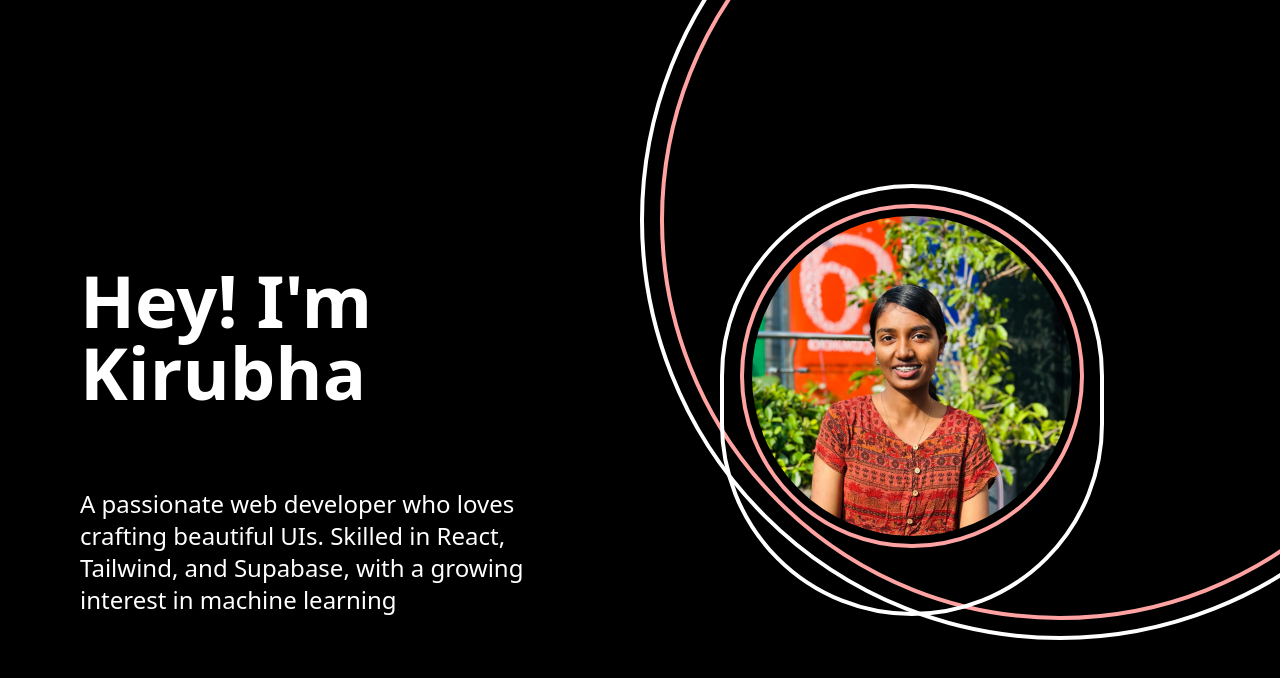
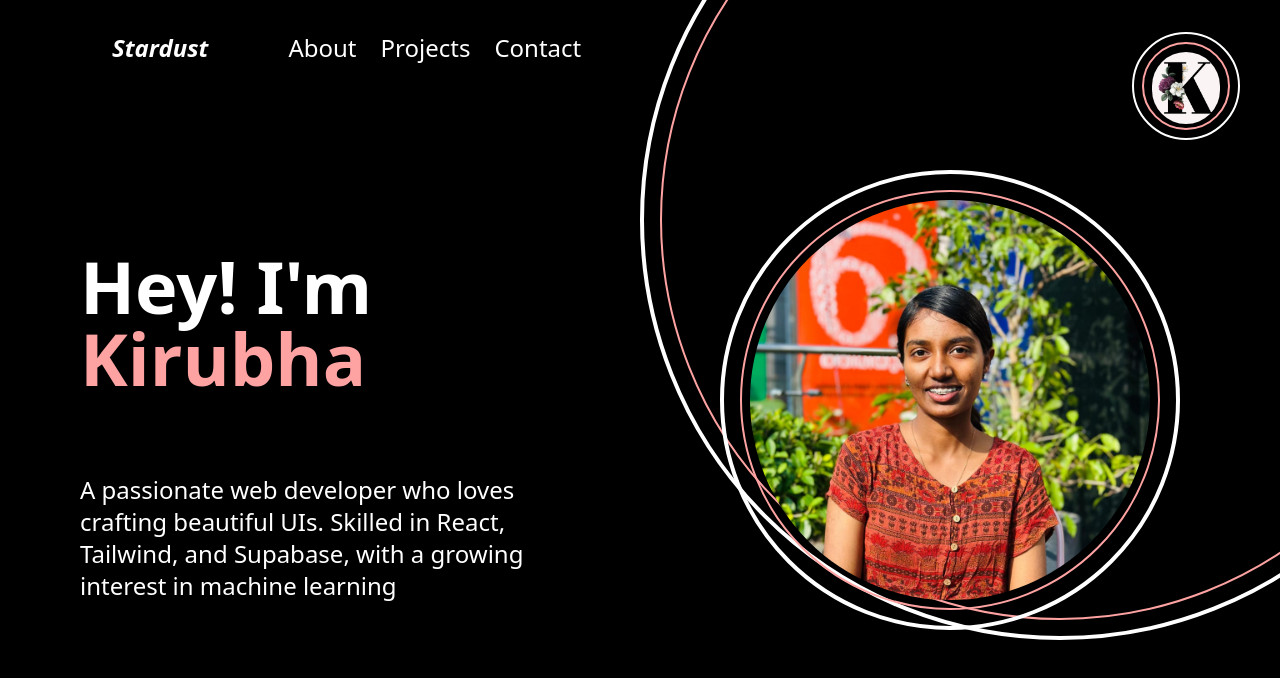
Before and after one commit to 3-stardust-7/Portfolio, a React (Vite) app: page / in a window 1280 px wide. Shown: the top 678 px of the page. Built offline with nearby package versions, Linux system fonts and the light colour scheme.

Commit message:
navbar made

```diff
--- /dev/null
+++ b/src/components/Navbar.jsx
@@ -0,0 +1,32 @@
+import React from "react";
+
+const Navbar = () => {
+  return (
+    <nav className="bg-black text-white p-8">
+      <div className="container mx-auto flex justify-between items-center">
+        {/* Logo or Brand Name */}
+        <a href="/" className="text-2xl px-20 font-bold">
+          <em>Stardust</em>
+        </a>
+
+        {/* Navigation Links */}
+        <div className="hidden md:flex text-2xl font-light space-x-6">
+          <a href="#about" className="hover:text-red-300 transition">
+            About
+          </a>
+          <a href="#projects" className="hover:text-red-300 transition">
+            Projects
+          </a>
+          <a href="#contact" className="hover:text-red-300 transition">
+            Contact
+          </a>
+        </div>
+
+        {/* Mobile Menu Button (Optional) */}
+        <button className="md:hidden text-white focus:outline-none">☰</button>
+      </div>
+    </nav>
+  );
+};
+
+export default Navbar;
--- a/src/output.css
+++ b/src/output.css
@@ -15,6 +15,9 @@
     --color-blue-400: oklch(0.707 0.165 254.624);
     --color-blue-500: oklch(0.623 0.214 259.815);
     --color-blue-600: oklch(0.546 0.245 262.881);
+    --color-slate-500: oklch(0.554 0.046 257.417);
+    --color-slate-900: oklch(0.208 0.042 265.755);
+    --color-gray-100: oklch(0.967 0.003 264.542);
     --color-gray-400: oklch(0.707 0.022 261.325);
     --color-gray-800: oklch(0.278 0.033 256.848);
     --color-gray-900: oklch(0.21 0.034 264.665);
@@ -25,6 +28,8 @@
     --container-3xl: 48rem;
     --text-lg: 1.125rem;
     --text-lg--line-height: calc(1.75 / 1.125);
+    --text-xl: 1.25rem;
+    --text-xl--line-height: calc(1.75 / 1.25);
     --text-2xl: 1.5rem;
     --text-2xl--line-height: calc(2 / 1.5);
     --text-3xl: 1.875rem;
@@ -33,6 +38,7 @@
     --text-5xl--line-height: 1;
     --text-7xl: 4.5rem;
     --text-7xl--line-height: 1;
+    --font-weight-light: 300;
     --font-weight-bold: 700;
     --leading-relaxed: 1.625;
     --radius-xl: 0.75rem;
@@ -211,8 +217,17 @@
   .top-5 {
     top: calc(var(--spacing) * 5);
   }
+  .top-6 {
+    top: calc(var(--spacing) * 6);
+  }
+  .top-8 {
+    top: calc(var(--spacing) * 8);
+  }
   .top-10 {
     top: calc(var(--spacing) * 10);
+  }
+  .top-20 {
+    top: calc(var(--spacing) * 20);
   }
   .top-50 {
     top: calc(var(--spacing) * 50);
@@ -334,11 +349,26 @@
   .h-10 {
     height: calc(var(--spacing) * 10);
   }
+  .h-14 {
+    height: calc(var(--spacing) * 14);
+  }
+  .h-16 {
+    height: calc(var(--spacing) * 16);
+  }
+  .h-18 {
+    height: calc(var(--spacing) * 18);
+  }
   .h-20 {
     height: calc(var(--spacing) * 20);
   }
+  .h-22 {
+    height: calc(var(--spacing) * 22);
+  }
   .h-24 {
     height: calc(var(--spacing) * 24);
+  }
+  .h-28 {
+    height: calc(var(--spacing) * 28);
   }
   .h-36 {
     height: calc(var(--spacing) * 36);
@@ -379,11 +409,23 @@
   .w-1\/2 {
     width: calc(1/2 * 100%);
   }
+  .w-10 {
+    width: calc(var(--spacing) * 10);
+  }
+  .w-18 {
+    width: calc(var(--spacing) * 18);
+  }
   .w-20 {
     width: calc(var(--spacing) * 20);
   }
+  .w-22 {
+    width: calc(var(--spacing) * 22);
+  }
   .w-24 {
     width: calc(var(--spacing) * 24);
+  }
+  .w-28 {
+    width: calc(var(--spacing) * 28);
   }
   .w-40 {
     width: calc(var(--spacing) * 40);
@@ -439,6 +481,9 @@
   .items-center {
     align-items: center;
   }
+  .justify-between {
+    justify-content: space-between;
+  }
   .justify-center {
     justify-content: center;
   }
@@ -457,6 +502,13 @@
       --tw-space-x-reverse: 0;
       margin-inline-start: calc(calc(var(--spacing) * 4) * var(--tw-space-x-reverse));
       margin-inline-end: calc(calc(var(--spacing) * 4) * calc(1 - var(--tw-space-x-reverse)));
+    }
+  }
+  .space-x-6 {
+    :where(& > :not(:last-child)) {
+      --tw-space-x-reverse: 0;
+      margin-inline-start: calc(calc(var(--spacing) * 6) * var(--tw-space-x-reverse));
+      margin-inline-end: calc(calc(var(--spacing) * 6) * calc(1 - var(--tw-space-x-reverse)));
     }
   }
   .rounded {
@@ -487,6 +539,10 @@
     border-style: var(--tw-border-style);
     border-width: 4px;
   }
+  .border-12 {
+    border-style: var(--tw-border-style);
+    border-width: 12px;
+  }
   .border-blue-400 {
     border-color: var(--color-blue-400);
   }
@@ -514,14 +570,26 @@
   .bg-blue-500 {
     background-color: var(--color-blue-500);
   }
+  .bg-gray-100 {
+    background-color: var(--color-gray-100);
+  }
   .bg-gray-800 {
     background-color: var(--color-gray-800);
   }
   .bg-gray-900 {
     background-color: var(--color-gray-900);
   }
+  .bg-slate-500 {
+    background-color: var(--color-slate-500);
+  }
+  .bg-slate-900 {
+    background-color: var(--color-slate-900);
+  }
   .object-cover {
     object-fit: cover;
+  }
+  .p-1 {
+    padding: calc(var(--spacing) * 1);
   }
   .p-2 {
     padding: calc(var(--spacing) * 2);
@@ -594,6 +662,10 @@
     font-size: var(--text-lg);
     line-height: var(--tw-leading, var(--text-lg--line-height));
   }
+  .text-xl {
+    font-size: var(--text-xl);
+    line-height: var(--tw-leading, var(--text-xl--line-height));
+  }
   .leading-relaxed {
     --tw-leading: var(--leading-relaxed);
     line-height: var(--leading-relaxed);
@@ -601,6 +673,10 @@
   .font-bold {
     --tw-font-weight: var(--font-weight-bold);
     font-weight: var(--font-weight-bold);
+  }
+  .font-light {
+    --tw-font-weight: var(--font-weight-light);
+    font-weight: var(--font-weight-light);
   }
   .text-wrap {
     text-wrap: wrap;
@@ -613,6 +689,9 @@
   }
   .text-gray-400 {
     color: var(--color-gray-400);
+  }
+  .text-red-300 {
+    color: var(--color-red-300);
   }
   .text-red-500 {
     color: var(--color-red-500);
@@ -682,11 +761,34 @@
       }
     }
   }
+  .hover\:text-red-300 {
+    &:hover {
+      @media (hover: hover) {
+        color: var(--color-red-300);
+      }
+    }
+  }
   .hover\:text-white {
     &:hover {
       @media (hover: hover) {
         color: var(--color-white);
       }
+    }
+  }
+  .focus\:outline-none {
+    &:focus {
+      --tw-outline-style: none;
+      outline-style: none;
+    }
+  }
+  .md\:flex {
+    @media (width >= 48rem) {
+      display: flex;
+    }
+  }
+  .md\:hidden {
+    @media (width >= 48rem) {
+      display: none;
     }
   }
 }
--- a/src/pages/Landing.jsx
+++ b/src/pages/Landing.jsx
@@ -1,38 +1,54 @@
 import React from "react";
+import Navbar from "../components/Navbar";
 //import { FaGithub, FaLinkedin, FaTwitter } from "react-icons/fa";
 
 const Landing = () => {
   return (
+    <>
+      <div className="fixed">
+        <Navbar />
+      </div>
       <div
         className="bg-black
      text-white min-h-screen flex flex-col justify-center items-center"
       >
         <div className="flex flex-row">
           {" "}
-        <div className="w-1/2">
+          <div className="w-1/2 ">
             <h1 className="mt-40 px-20  text-7xl font-bold animate-fade-in-up">
-            Hey! I'm Kirubha
+              Hey! I'm <span className="text-red-300">Kirubha</span>
             </h1>
-          <p className="p-20 text-2xl">
-            A passionate web developer who loves crafting beautiful UIs. Skilled
-            in React, Tailwind, and Supabase, with a growing interest in machine
-            learning
+            <p className="p-20 font-light text-2xl">
+              A passionate web developer who loves crafting beautiful UIs.
+              Skilled in React, Tailwind, and Supabase, with a growing interest
+              in machine learning
             </p>
           </div>
           <div className="border-4 z-20 border-white p-4 m-20 rounded-full">
-          <div className="border-4 border-red-300 p-2 rounded-full">
+            <div className="border-2 border-red-300 p-2 rounded-full">
               <img
                 src="/me!!.jpg" // Correct path for Vite (in public folder)
                 alt="Profile Pic"
-              className="w-80 h-80 object-cover rounded-full"
+                className="w-100 h-100 object-cover rounded-full"
               />
             </div>
           </div>
         </div>
         <div className="absolute z-0 -top-50 -right-50 border-4 border-white p-4 rounded-full">
-        <div className="border-4 border-red-300 p-6 rounded-full w-200 h-200"></div>
+          <div className="border-2 border-red-300 p-6 rounded-full w-200 h-200"></div>
+        </div>
+        <div className="fixed  top-8 right-10 border-2 border-white p-2 rounded-full z-0">
+          <div className="border-2 border-red-300 p-2 rounded-full w-22 h-22">
+            {" "}
+            <img
+              src="/k.png" // Correct path for Vite (in public folder)
+              alt="Profile Pic"
+              className="w-18 h-18 object-cover rounded-full"
+            />
           </div>
         </div>
+      </div>
+    </>
   );
 };
 
```
Also changed, not shown: public/k.png (added). Lines whose indentation alone changed are shown as unchanged.
